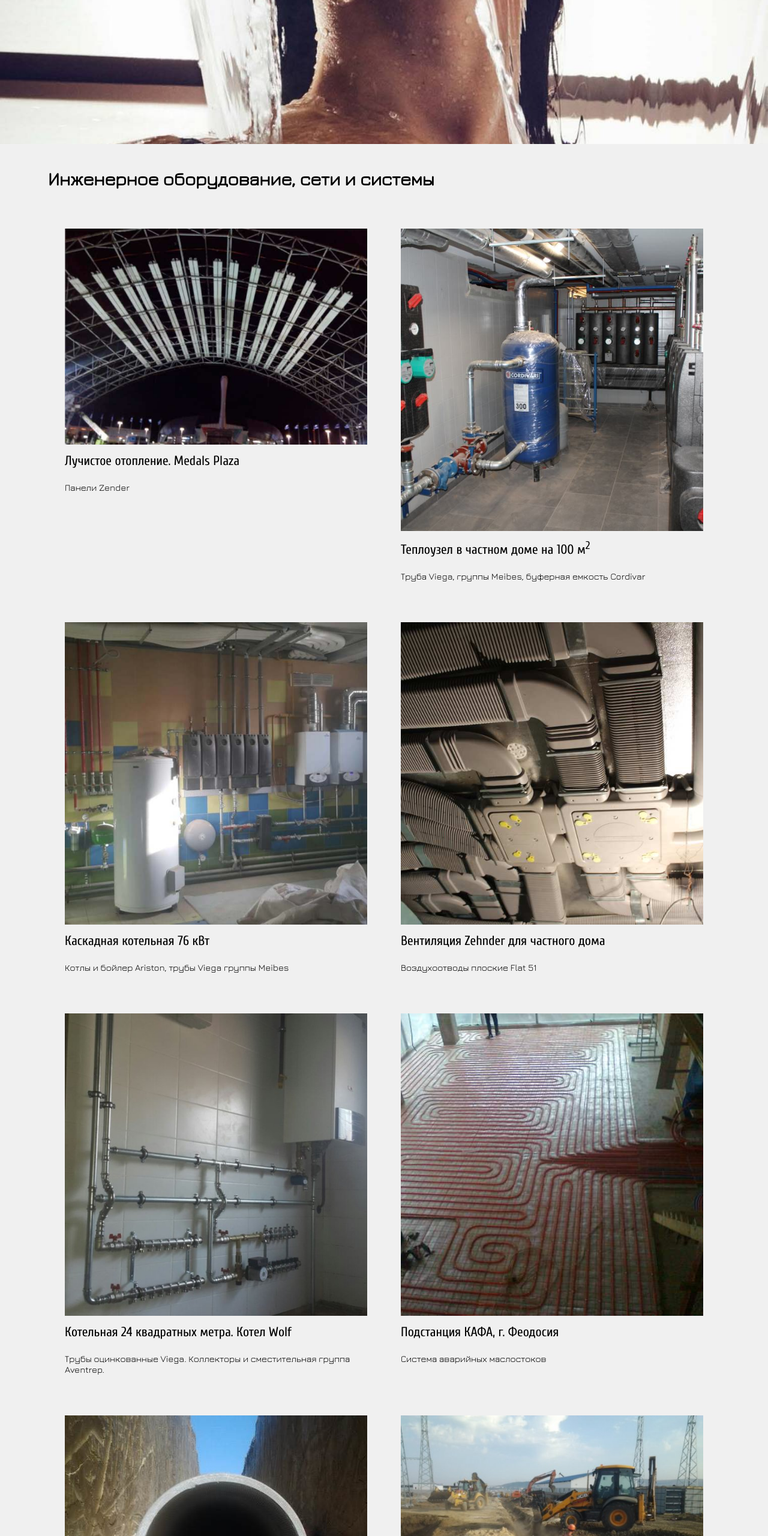
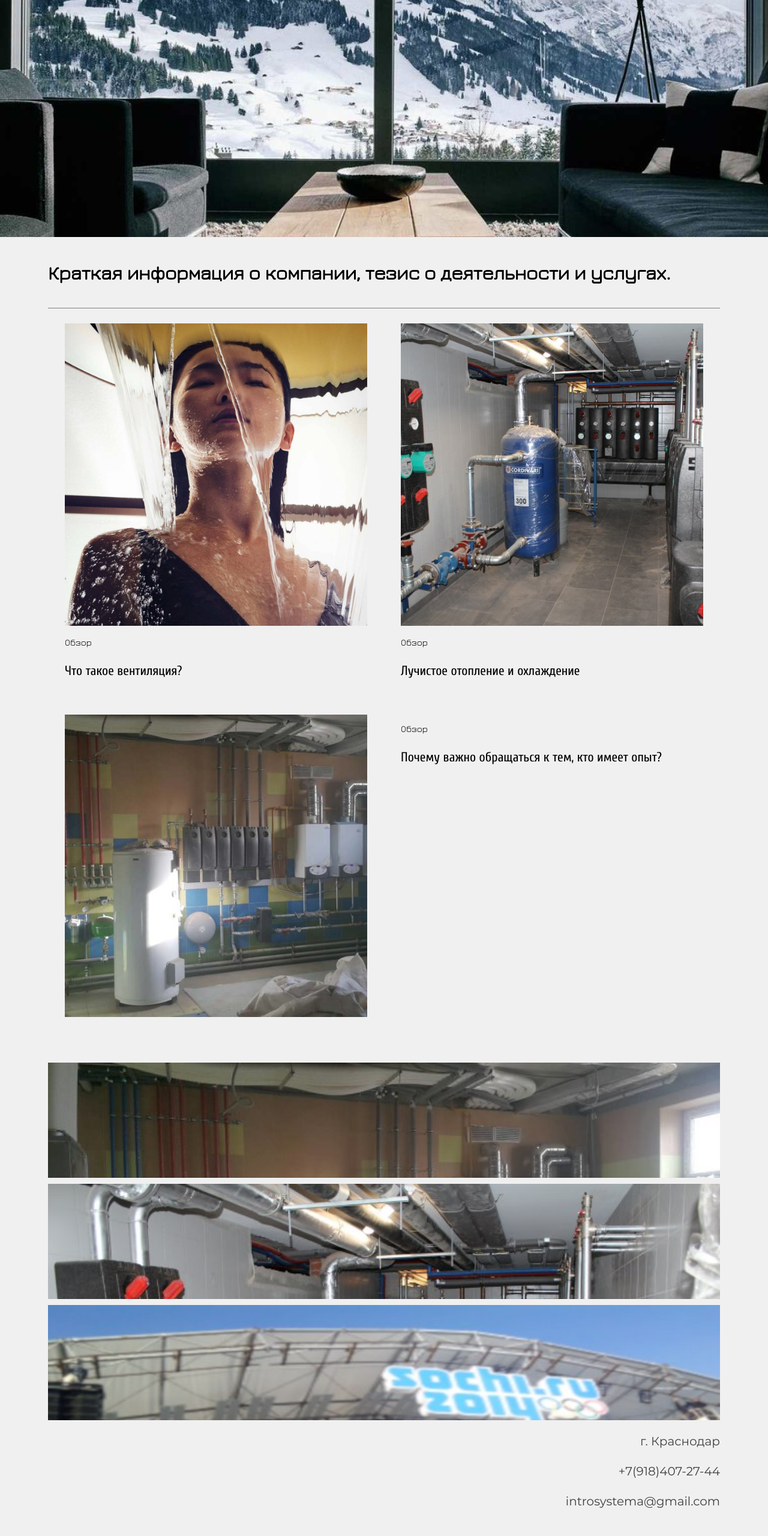
Before and after one commit to ar78ilnik/introsystema, a plain HTML site: page app/index.html in a window 1280 px wide. Shown: the part 240-2800 px from the top of the page at 60% size. After the commit the page ends 2767 px from the top, so only its background shows below. Drawn offline with nearby package versions, Linux system fonts and the light colour scheme; files that its build step writes are made by us from their sources; a web font is replaced by a local one.

Commit message:
March commit

```diff
--- a/app/index.html
+++ b/app/index.html
@@ -12,7 +12,7 @@
       <div class="wrapper">
         <div class="page-header__top">
           <a class="page-header__logo" href="index.html">
-            <span class="page-header__img">Танечка</span>
+            <span class="page-header__img">Инженерное оборудование, сети и системы</span>
           </a>
           <button class="page-header__button" type="button">Open</button>
         </div>
@@ -27,33 +27,35 @@
     </div>
   </header>
   <main class="main">
-  	<h1 class="main__h1 wrapper">Инженерное оборудование, сети и системы</h1>
+  	<h1 class="main__h1 wrapper">Краткая информация о компании, тезис о деятельности и услугах.</h1>
 		<section class="bloks wrapper">
 			<article class="bloks-item">
 				<picture class="bloks-item__img">
-					<source srcset="img/photo0-mobile.jpg" media="(min-width: 660px)">
-					<img src="img/photo0-mobile.jpg"/>
+					<source srcset="img/photo1-tablet.jpg" media="(min-width: 660px)">
+					<img src="img/mobile1.jpg"/>
 				</picture>
-				<h2 class="bloks-item__h2">Лучистое отопление. Medals Plaza</h2>
-				<p class="blocks-item__par">Панели Zender</p>
+                <p class="blocks-item__par">Обзор</p>
+				<h2 class="bloks-item__h2">Что такое вентиляция?</h2>
 			</article>
 			<article class="bloks-item">
 				<picture class="bloks-item__img">
 					<source srcset="img/photo2-tablet.jpg" media="(min-width: 660px)">
-					<img src="img/photo2-mobile.jpg"/>
+					<img src="img/mobile2.jpg"/>
 				</picture>
-				<h2 class="bloks-item__h2">Теплоузел в частном доме на 100 м<sup>2</sup></h2>
-				<p class="blocks-item__par">Труба Viega, группы Meibes, буферная емкость Cordivar</p>
+                <p class="blocks-item__par">Обзор</p>
+				<h2 class="bloks-item__h2">Лучистое отопление и охлаждение</h2>
 			</article>
 			<article class="bloks-item">
 				<picture class="bloks-item__img">
 					<source srcset="img/photo3-tablet.jpg" media="(min-width: 660px)">
-					<img src="img/photo3-mobile.jpg"/>
+					<img src="img/mobile3.jpg"/>
 				</picture>
-				<h2 class="bloks-item__h2">Каскадная котельная 76 кВт</h2>
-				<p class="blocks-item__par">Котлы и бойлер Ariston, трубы Viega группы Meibes</p>
+                <div class="blocks-item__div">
+                    <p class="blocks-item__par">Обзор</p>
+				    <h2 class="bloks-item__h2">Почему важно обращаться к тем, кто имеет опыт?</h2>
+                </div>
 			</article>
-			<article class="bloks-item">
+			<!--<article class="bloks-item">
 				<picture class="bloks-item__img">
 					<source srcset="img/photo4-tablet.jpg" media="(min-width: 660px)">
 					<img src="img/photo4-mobile.jpg"/>
@@ -100,11 +102,35 @@
 				</picture>
 				<h2 class="bloks-item__h2">Котельная в частном доме на 31 квадратный метр</h2>
 				<p class="blocks-item__par">Оцинкованные трубы Viega</p>
-			</article>
+			</article>-->
 		</section>
+      <div class="gallery-block wrapper">
+          <div class="gallery-block__link">
+
+          </div>
+          <div class="gallery-block__link">
+              <span class="gallery-block__link_text">Котельная для частного дома 1000 квадратных метров</span>
+              <span class="gallery-block__link_orange">г. Краснодар</span>
+          </div>
+          <div class="gallery-block__link">
+              <span class="gallery-block__link_text">Лучистые отопительные панели</span>
+              <span class="gallery-block__link_orange">г. Сочи</span>
+          </div>
+          <a class="gallery-block__link gallery-block__link_text" href="gallery.html">
+              Смотреть галерею
+          </a>
+      </div>
   </main>
-  <footer class="footer">
+  <footer class="footer wrapper">
     <div class="contacts">
+        <div itemprop="addressLocality">г. Краснодар</div>
+        <div itemprop="telephone">
+            <a href="tel:+7(918)407-27-44">+7(918)407-27-44</a>
+        </div>
+        <div itemprop="email">
+            <a href="mailto:introsystema@gmail.com">introsystema@gmail.com</a>
+        </div>
+    </div>
   </footer>
 	<!--<script>
 		function time() {
--- a/app/js/buttons.js
+++ b/app/js/buttons.js
@@ -6,7 +6,7 @@ slogans.classList("slogan__link")[i].onclick = function () {
 }*/
 
 document.querySelectorAll('.slogan__link').forEach(i => i.onclick = event => {
-    let a = event.currentTarget.getAttribute('href')
+    let a = event.currentTarget.getAttribute('data-href')
     document.querySelectorAll('article').forEach(i => i.style.display = 'none')
     document.querySelector(a).closest('article').style.display = 'block'
 })
--- a/app/less/blocks/blocks.less
+++ b/app/less/blocks/blocks.less
@@ -1,6 +1,7 @@
 .bloks {
 	background-color: #f0f0f0;
 	padding-top: 25px;
+    margin-bottom: 20px;
 }
 .bloks-item {
 	padding-bottom: 52px;
@@ -21,11 +22,22 @@
 @media screen and (min-width: 660px) {
 	.bloks {
 		display: flex;
-		flex-wrap: wrap;
+        flex-wrap: wrap;
 		justify-content: space-around;
-		align-content: center;
 	}
 	.bloks-item {
 		width: 45%;
 	}
+    .bloks-item:nth-child(3) {
+        width: 100%;
+        display: flex;
+        flex-direction: row;
+        justify-content: space-around;
+    }
+    .bloks-item:nth-child(3) .bloks-item__img {
+        width: 45%;
+    }
+    .blocks-item__div {
+        width: 45%;
+    }
 }
--- a/app/less/body/body.less
+++ b/app/less/body/body.less
@@ -2,4 +2,5 @@
 	background-color: #f0f0f0;
 	margin: 0;
 	padding: 0;
+    position: relative;
 }
--- /dev/null
+++ b/app/less/contacts/contacts.less
@@ -0,0 +1,12 @@
+.contacts {
+    text-align: right;
+    font-family: "Montserrat";
+    text-decoration: none;
+    color: #423f3f;
+    font-size: 20px;
+    line-height: 50px;
+}
+a[href^="tel:"], a[href^="mailto:"] {
+    text-decoration: none;
+    color: #423f3f;
+}
--- /dev/null
+++ b/app/less/gallery-block/gallery-block.less
@@ -0,0 +1,46 @@
+.gallery-block__link {
+    display: flex;
+    flex-direction: column;
+    align-items: center;
+    justify-content: center;
+    width: 100%;
+    height: 192px;
+    margin-bottom: 10px;
+    font-family: "Montserrat";
+    background-image: url("../img/photo3-mobile.jpg");
+    background-repeat: no-repeat;
+    background-size: 100%;
+    &:hover {
+        cursor: pointer;
+        filter: brightness(50%);
+    }
+    &_text {
+        display: none;
+    }
+    &:hover &_text {
+        display: inline;
+        text-align: center;
+        font-size: 20px;
+        color: #fff;
+    }
+    &_orange {
+        display: none;
+    }
+    &:hover &_orange {
+        display: inline;
+        color: #ff5811;
+    }
+    &:nth-child(2) {
+        background-image: url("../img/photo2-mobile.jpg");
+    }
+    &:nth-child(3) {
+        background-image: url("../img/mobile4.jpg");
+        background-size: cover;
+    }
+    &:last-child {
+        background-image: none;
+        background-color: #b3b3b3;
+        color: #ff5811;
+        text-decoration: none;
+    }
+}
--- a/app/less/main/main.less
+++ b/app/less/main/main.less
@@ -3,4 +3,11 @@
 	padding: 40px 0 40px 0;
 	font-family: 'Jura', sans-serif;
 	font-weight: 600;
+    border-bottom: 1px solid gray;
 }
+
+@media screen and (min-width: 660px) {
+	.main__h1 {
+        font-size: 32px;
+	}
+}
--- a/app/less/page-header/page-header.less
+++ b/app/less/page-header/page-header.less
@@ -3,14 +3,14 @@
 	width: 100%;
 	height: 480px;
 	background-color: #1b1b1b;
-	background-image: url("../img/index.png");
+	background-image: url("../img/index.jpg");
 	background-repeat: no-repeat;
 	background-size: cover;
 	background-position: 50% 50%;
 }
-.page-header--opened {
+/*.page-header--opened {
 	margin-top: 566px;
-}
+}*/
 .page-header--noindex {
 	height: 50px;
 }
@@ -50,6 +50,7 @@
 	flex-direction: row;
 	justify-content: flex-start;
 	align-items: flex-end;
+    margin-top: 30px;
 }
 .page-header--closed-noindex {
 	height: 60px;
@@ -59,6 +60,7 @@
 }
 @media screen and (min-width: 660px) {
 	.page-header {
-		background-image: url("../../img/photo1-tablet.jpg");
+        height: 635px;
+		background-image: url("../img/index-tablet.jpg");
 	}
 }
--- a/app/less/slogan/slogan.less
+++ b/app/less/slogan/slogan.less
@@ -17,7 +17,7 @@
 }
 .slogan__link {
     width: 45%;
-	font-size: 13px;/*1.5em*/;
+	font-size: 12px;/*1.5em*/
 	text-decoration: none;
 	color: #000;
 	font-family: "Jura";
@@ -25,9 +25,6 @@
     border: 1px solid black;
     margin-bottom: 10px;
 }
-.slogan__link:active {
-    background-color: red;
-}
 .slogan__link:hover {
 	color: #666;
 }
--- a/app/less/style.less
+++ b/app/less/style.less
@@ -18,3 +18,5 @@
 @import url("partners/partners.less");
 @import url("ventilation/ventilation.less");
 @import url("condition/condition.less");
+@import url("gallery-block/gallery-block.less");
+@import url("contacts/contacts.less");
```
Also changed, not shown: app/activity.html (+18 -6 lines), app/less/top-wrapper/top-wrapper.less (+5 -5 lines), app/img/index-tablet.jpg (added), app/img/index.jpg (added), app/img/index2.png (renamed from app/img/index.png), app/img/mobile1.jpg (added), app/img/mobile2.jpg (added), app/img/mobile3.jpg (added), app/img/mobile4.jpg (added), 1 other file.
